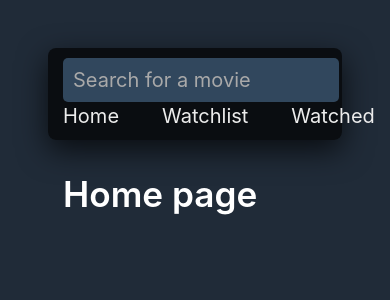
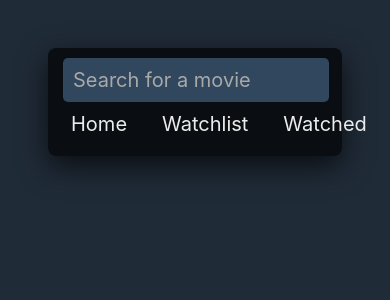
Before and after one commit to paubonilla/movie-playlist, a React (Create React App) app: page / in a window 390 px wide. Shown: the top 300 px of the page. Built offline with nearby package versions, Linux system fonts and the light colour scheme.

Commit message:
update mobile ui

```diff
--- a/src/App.js
+++ b/src/App.js
@@ -1,14 +1,13 @@
 import React from 'react'
+import './App.scss'
+import './lib/font-awesome/css/all.min.css'
+import { GlobalProvider } from './context/GlobalState'
+import { AppContainer, AppInner } from './styled'
 import { Switch, Route } from 'react-router-dom'
 import Header from './components/layout/Header'
 import WatchList from './pages/WatchList/WatchList'
 import Watched from './pages/Watched/Watched'
 import Home from './pages/Home'
-// import Add from './pages/Add/Add'
-import './App.scss'
-import './lib/font-awesome/css/all.min.css'
-import { GlobalProvider } from './context/GlobalState'
-import { AppContainer, AppInner } from './styled'
 
 function App() {
   return (
@@ -16,13 +15,12 @@ function App() {
       <AppContainer>
         <AppInner>
           <Header />
-          <Switch>
-            <Route path="/" exact component={Home} />
-            <Route path="/watchlist" component={WatchList} />
-            <Route path="/watched" component={Watched} />
-            {/* <Route path="/add" component={Add} /> */}
-          </Switch>
         </AppInner>
+        <Switch>
+          <Route path="/home" exact component={Home} />
+          <Route path="/watchlist" component={WatchList} />
+          <Route path="/watched" component={Watched} />
+        </Switch>
       </AppContainer>
     </GlobalProvider>
   );
--- a/src/components/Nav/MenuItems.js
+++ b/src/components/Nav/MenuItems.js
@@ -1,7 +1,7 @@
 export const MenuItems = [
   {
     title: 'Home',
-    to: '/',
+    to: '/home',
     aCName: 'active',
     cName: 'nav-links'
   },
--- a/src/components/Nav/Nav.js
+++ b/src/components/Nav/Nav.js
@@ -2,7 +2,6 @@ import React, { useState } from 'react'
 import { NavLink } from 'react-router-dom'
 import { MenuItems } from './MenuItems'
 import { NavContainer } from './index'
-// import './Nav.scss'
 
 export default function Nav() {
   const [clicked, setClicked] = useState(false)
--- a/src/components/Nav/index.js
+++ b/src/components/Nav/index.js
@@ -3,6 +3,7 @@ import styled from 'styled-components'
 export const NavContainer = styled.nav`
   display: flex;
   align-items: center;
+  padding: 0.5rem;
 
   .menu-icon {
     display: none;
@@ -15,15 +16,15 @@ export const NavContainer = styled.nav`
     list-style: none;
     display: grid;
     grid-template-columns: repeat(3, auto);
-    grid-gap: 10px;
-    @media (max-width: 480px) {
-      grid-gap: 43px;
+    grid-gap: 15px;
+    @media (max-width: 768px) {
+      grid-gap: 35px;
     }
     @media (max-width: 375px) {
-      grid-gap: 20px;
+      grid-gap: 10px;
     }
     @media (max-width: 320px) {
-      grid-gap: 10px;
+      grid-gap: 17px;
     }
   }
 
@@ -39,46 +40,4 @@ export const NavContainer = styled.nav`
       opacity: 0.7;
     }
   }
-
-  /* @media screen and (max-width: 480px) {
-    position: relative;
-
-    .nav-menu {
-      display: flex;
-      flex-direction: column;
-      width: 100%;
-      height: 500px;
-      position: absolute;
-      top: 80px;
-      left: -300px;
-      opacity: 1;
-      transition: all 0.5s ease;
-    }
-    .nav-menu .active {
-      background: #333;
-      left: 0;
-      opacity: 1;
-      transition: all 0.5s ease;
-      z-index: 10;
-    }
-    .nav-links {
-      text-align: center;
-      padding: 2rem;
-      width: 100%;
-      display: table;
-
-      &:hover {
-        background-color: #777;
-        border-radius: 0;
-      }
-    }
-    .menu-icon {
-      display: block;
-      position: absolute;
-      top: 0;
-      right: 0;
-      transform: translate(100%, -50%);
-      font-size: 1.8rem;
-    }
-  } */
 `
--- a/src/components/cards/ResultCard/index.js
+++ b/src/components/cards/ResultCard/index.js
@@ -10,13 +10,23 @@ export const ResultCardContainer = styled.div`
 `
 
 export const PosterWrapper = styled.div`
-  img,
-  .filler-poster {
+  img {
     width: 80%;
     @media (max-width: 320px) {
       width: 100%;
     }
     height: 100%;
+    border-radius: 10px;
+    margin-right: 15px;
+    display: block;
+  }
+  .filler-poster {
+    width: 172px;
+    @media (max-width: 320px) {
+      width: 100%;
+      height: 330px;
+    }
+    height: 230px;
     background-color: #dbdada;
     border-radius: 10px;
     margin-right: 15px;
--- a/src/components/layout/index.js
+++ b/src/components/layout/index.js
@@ -20,12 +20,15 @@ export const InnerContent = styled.div`
 export const InputWrapper = styled.div`
   input {
     margin: 0;
-    width: 93%;
+    width: 250%;
     @media (max-width: 768px) {
       width: 97%;
     }
-    @media (max-width: 320px) {
-      width: 90%;
+    @media (max-width: 480px) {
+      width: 93%;
+    }
+    @media (max-width: 375px) {
+      width: 91%;
     }
     background-color: #31475D;
     padding: 10px;
--- a/src/pages/Home.js
+++ b/src/pages/Home.js
@@ -1,6 +1,7 @@
 import React from 'react'
 import { MoviePage } from './index'
 import { Container } from '../styled'
+
 
 const Home = () => {
   return (
@@ -8,7 +9,9 @@ const Home = () => {
       <MoviePage>
         <Container>
           <div className="header">
-            <h1 className="heading">Home page</h1>
+            <h1 className="heading">
+
+            </h1>
           </div>
         </Container>
       </MoviePage>
--- a/src/styled/index.js
+++ b/src/styled/index.js
@@ -2,6 +2,9 @@ import styled from 'styled-components'
 
 export const AppContainer = styled.div`
   padding: 3rem;
+  @media (max-width: 320px) {
+    padding: 2rem;
+  }
   /* background: radial-gradient(#30475D, #1C1C2E); */
 `
 
```
Also changed, not shown: src/components/Nav/Nav.scss (deleted, +0 -37 lines).
